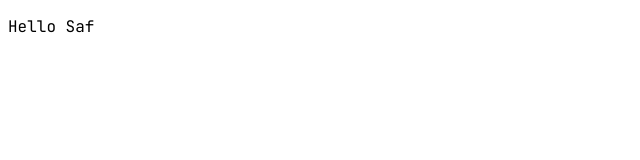
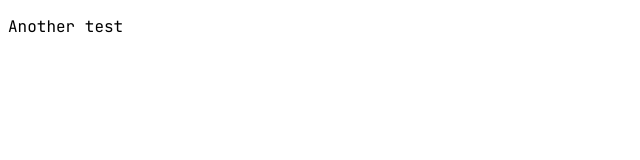
Before and after one commit to James-Schaffer/James-Schaffer.github.io, a plain HTML site: page src/index.html in a window 1280 px wide. Shown: the full height of the page, 0-640 px from the left. Drawn offline with Linux system fonts and the light colour scheme.

Commit message:
hmmmmm _ test

```diff
--- a/src/index.html
+++ b/src/index.html
@@ -8,6 +8,6 @@
 	<link rel='stylesheet' href='https://fonts.googleapis.com/css?family=JetBrains Mono'>
 </head>
 <body>
-    <p>Hello Saf</p>
+    <p>Another test</p>
 </body>
 </html>
```
